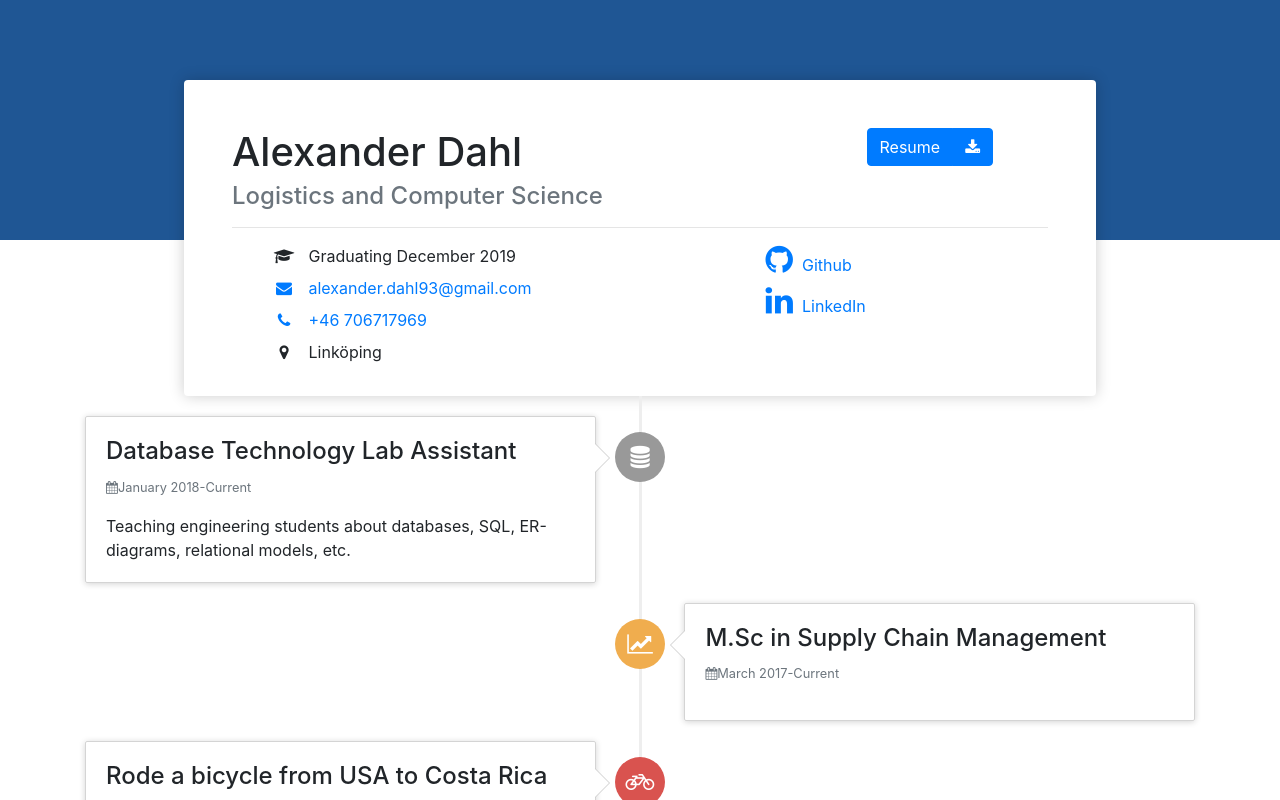
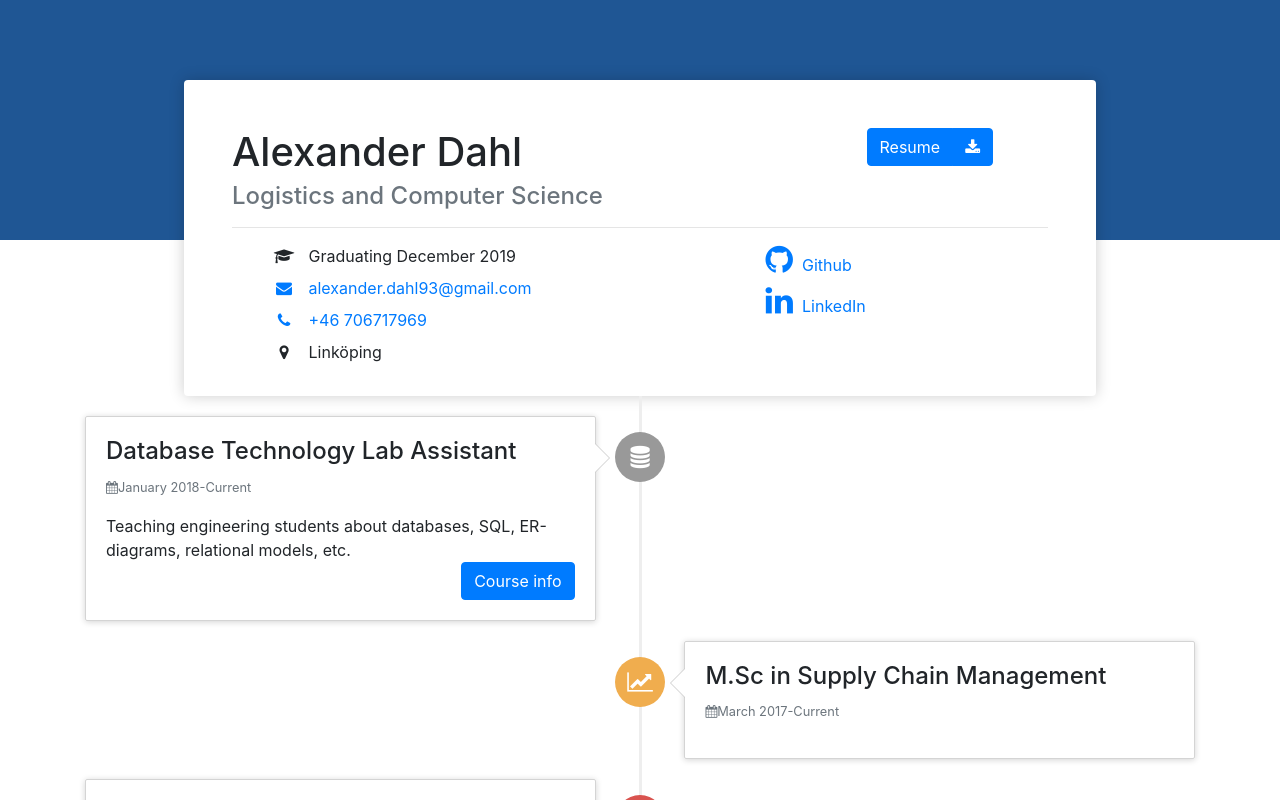
Before and after one commit to aleda145/resumewebpage, an Angular app in the folder resume-app/: page / in a window 1280 px wide. Shown: the top 800 px of the page. Built offline with nearby package versions, Linux system fonts and the light colour scheme.

Commit message:
added button to database card

```diff
--- a/resume-app/src/app/experience/experience.component.html
+++ b/resume-app/src/app/experience/experience.component.html
@@ -11,6 +11,10 @@
           <p>
             Teaching engineering students about databases, SQL, ER-diagrams, relational models, etc.
           </p>
+          <a class="experience-button btn btn-primary float-right" href="https://liu.se/studieinfo/en/kurs/tddd81/vt-2018" target="_blank">
+            Course info
+          </a>
+
         </div>
       </div>
     </li>
```
